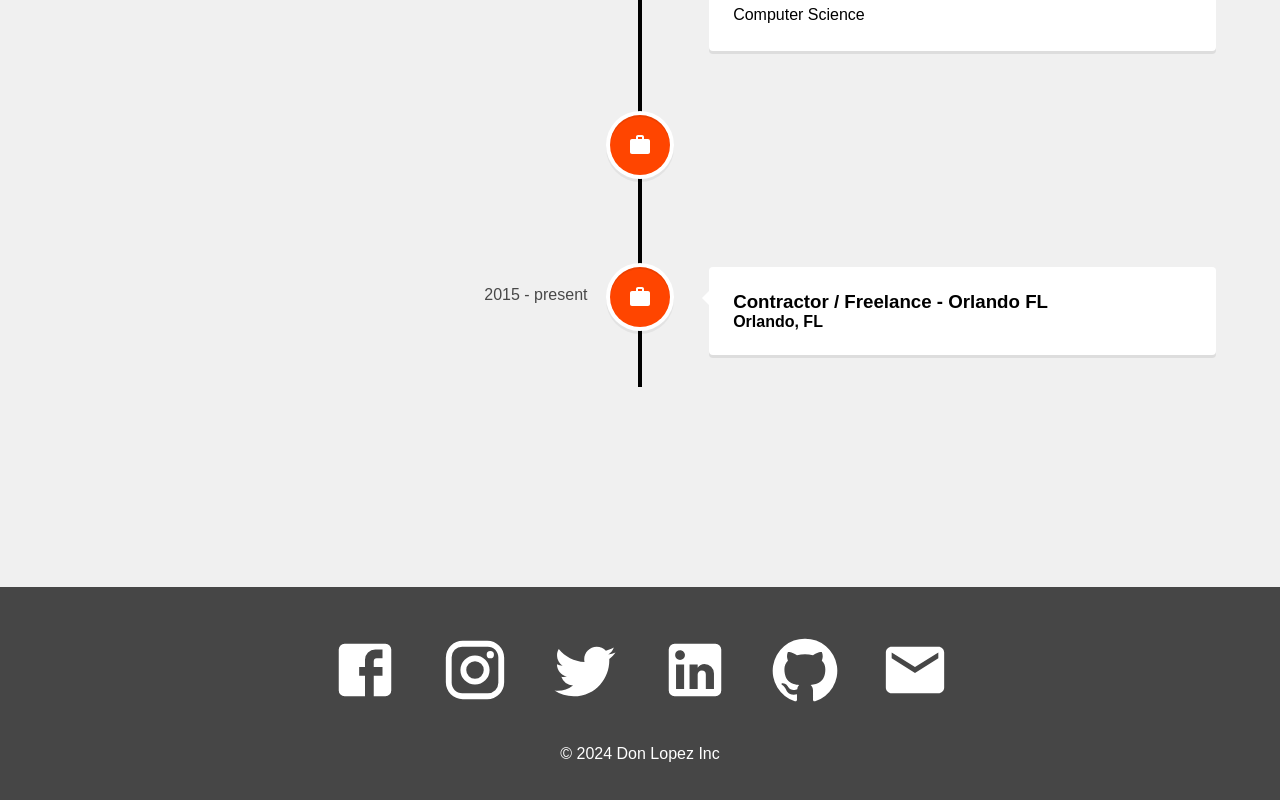
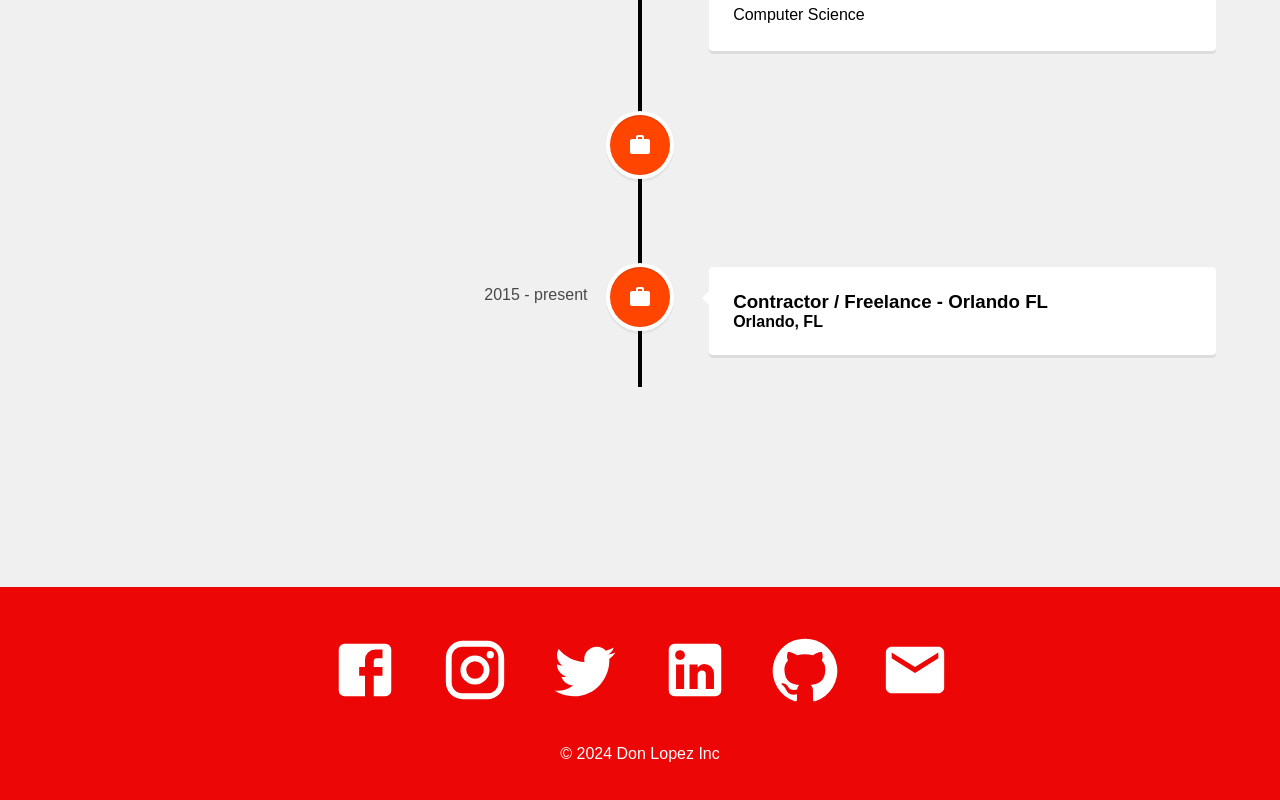
Before and after one commit to donlopez/personal-web-app, a React (Create React App) app: page /experience in a window 1280 px wide. Shown: the part 386-1186 px from the top of the page. Built offline with nearby package versions, Linux system fonts and the light colour scheme.

Commit message:
modified:   src/styles/Footer.css

```diff
--- a/src/styles/Footer.css
+++ b/src/styles/Footer.css
@@ -1,7 +1,7 @@
 .footer {
     width: 100%;
     height: 200px;
-    background: #464646;
+    background: #ec0606;
     display: flex;
     justify-content: center;
     align-items: center;
```
